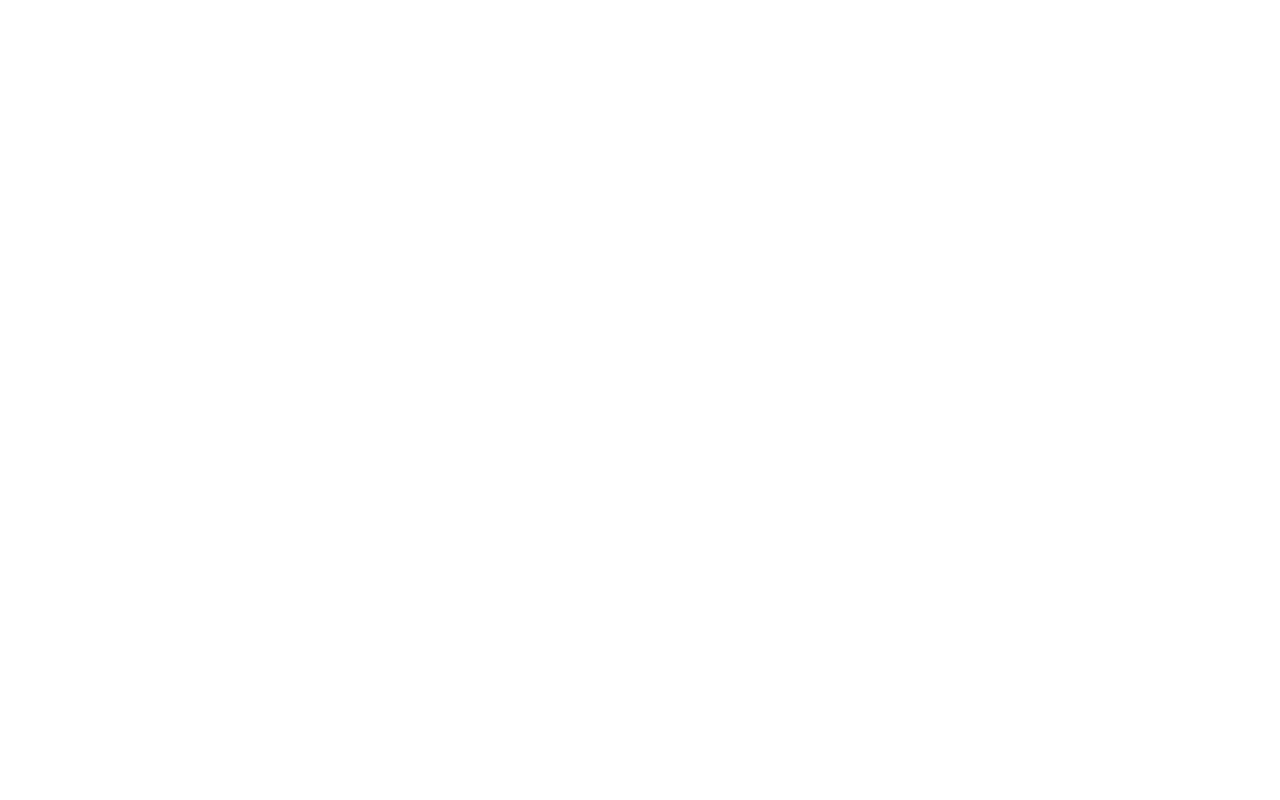
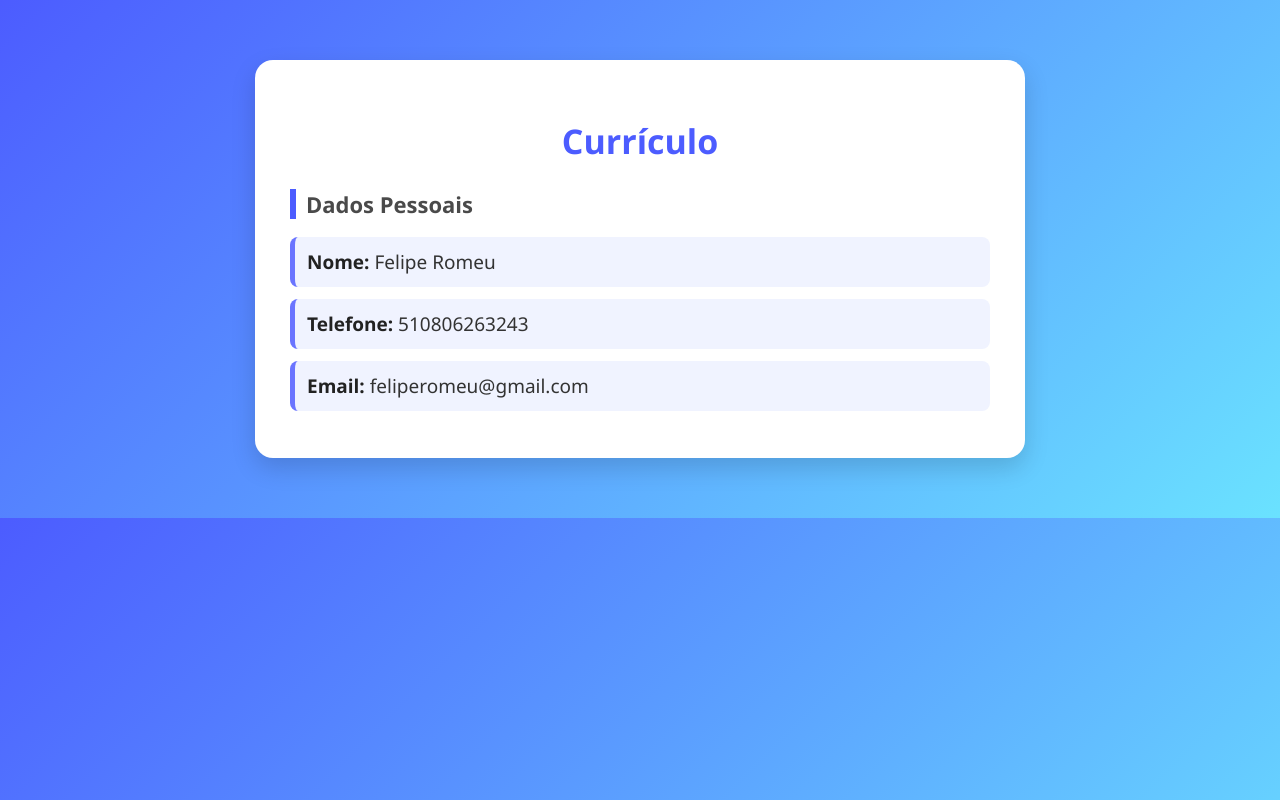
Before and after one commit to feliperomeu08/curriculo, a plain HTML site: page index.html in a window 1280 px wide. Drawn offline with Linux system fonts and the light colour scheme.

Commit message:
tela curriculo

```diff
--- a/index.html
+++ b/index.html
@@ -3,9 +3,82 @@
 <head>
     <meta charset="UTF-8">
     <meta name="viewport" content="width=device-width, initial-scale=1.0">
-    <title>Felipe Romeu</title>
+    <title>Felipe Romeu - Currículo</title>
+
+    <style>
+        /* Fundo com gradiente */
+        body {
+            font-family: "Segoe UI", Arial, sans-serif;
+            background: linear-gradient(135deg, #4c5cff, #6ae2ff);
+            margin: 0;
+            padding: 0;
+            color: #333;
+        }
+
+        /* Card central */
+        .container {
+            max-width: 700px;
+            background: white;
+            margin: 60px auto;
+            padding: 35px;
+            border-radius: 18px;
+            box-shadow: 0 10px 25px rgba(0,0,0,0.15);
+            animation: fadeIn 0.7s ease-in-out;
+        }
+
+        /* Animação suave */
+        @keyframes fadeIn {
+            from { opacity: 0; transform: translateY(20px); }
+            to { opacity: 1; transform: translateY(0); }
+        }
+
+        h1 {
+            text-align: center;
+            color: #4c5cff;
+            margin-bottom: 10px;
+            font-size: 34px;
+        }
+
+        h2 {
+            margin-top: 25px;
+            color: #4a4a4a;
+            border-left: 6px solid #4c5cff;
+            padding-left: 10px;
+            font-size: 22px;
+        }
+
+        .info-item {
+            font-size: 19px;
+            margin: 12px 0;
+            padding: 12px;
+            background: #f0f3ff;
+            border-left: 5px solid #6a74ff;
+            border-radius: 8px;
+        }
+
+        b {
+            color: #222;
+        }
+
+        /* Hover efeito */
+        .info-item:hover {
+            background: #e0e6ff;
+            transition: 0.3s;
+        }
+    </style>
 </head>
+
 <body>
+
+    <div class="container">
+        <h1>Currículo</h1>
+
+        <h2>Dados Pessoais</h2>
+
+        <p class="info-item"><b>Nome:</b> Felipe Romeu</p>
+        <p class="info-item"><b>Telefone:</b> 510806263243</p>
+        <p class="info-item"><b>Email:</b> feliperomeu@gmail.com</p>
+    </div>
 
 </body>
 </html>
```
